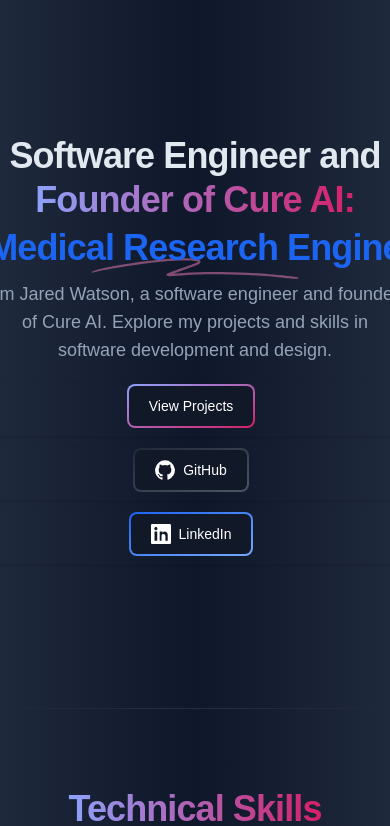
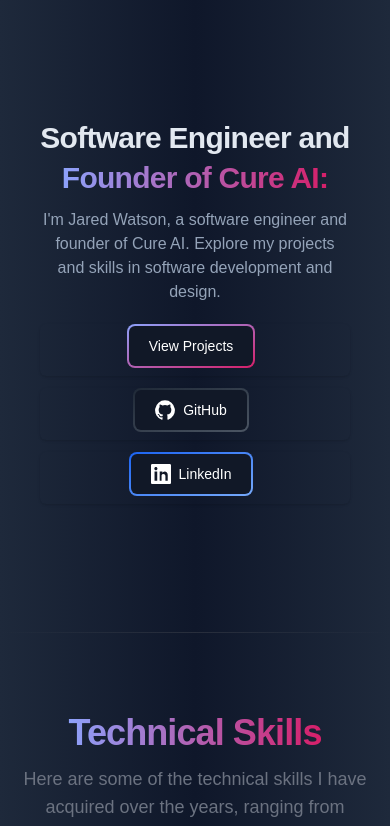
Before and after one commit to Jared-Watson1/personal-website, a React (Create React App) app in the folder personal-website/: page / in a window 390 px wide. Shown: the top 826 px of the page. Built offline with nearby package versions, Linux system fonts and the light colour scheme.

Commit message:
changed hero section for  mobile

```diff
--- a/personal-website/src/HeroSection.js
+++ b/personal-website/src/HeroSection.js
@@ -2,10 +2,10 @@
 
 const HeroSection = ({ scrollToProjects }) => {
   return (
-    <div className="relative isolate overflow-hidden px-6 py-24 sm:py-32 lg:overflow-visible lg:px-0">
+    <div className="relative isolate overflow-hidden px-6 py-20 sm:py-24 md:py-28 lg:overflow-visible lg:px-0">
       <div className="mx-auto mt-10 flex justify-center px-4 sm:mt-12 sm:px-6 md:mt-16 lg:mt-20 lg:px-8">
         <div className="text-center">
-          <h1 className="text-4xl font-extrabold tracking-tight text-slate-200 sm:text-5xl md:text-6xl">
+          <h1 className="text-3xl font-extrabold tracking-tight text-slate-200 sm:text-4xl md:text-5xl lg:text-6xl">
             <span className="block xl:inline">
               <span className="mb-1 block">Software Engineer and </span>
               <span className="bg-gradient-to-r from-indigo-400 to-pink-600 bg-clip-text text-transparent">
@@ -13,20 +13,20 @@
               </span>
             </span>
             <div className="mt-2">
-              <span className="relative mt-3 whitespace-nowrap text-blue-600">
+              <span className="relative mt-3 text-lg sm:text-xl md:text-2xl whitespace-normal text-blue-600">
                 <svg
                   aria-hidden="true"
                   viewBox="0 0 418 42"
-                  className="absolute top-3/4 left-0 right-0 m-auto h-[0.58em] w-fit fill-pink-400/50"
+                  className="absolute bottom-0 left-1/2 transform -translate-x-1/2 h-[0.58em] w-full fill-pink-400/50"
                   preserveAspectRatio="none"
                 >
                   <path d="M203.371.916c-26.013-2.078-76.686 1.963-124.73 9.946L67.3 12.749C35.421 18.062 18.2 21.766 6.004 25.934 1.244 27.561.828 27.778.874 28.61c.07 1.214.828 1.121 9.595-1.176 9.072-2.377 17.15-3.92 39.246-7.496C123.565 7.986 157.869 4.492 195.942 5.046c7.461.108 19.25 1.696 19.17 2.582-.107 1.183-7.874 4.31-25.75 10.366-21.992 7.45-35.43 12.534-36.701 13.884-2.173 2.308-.202 4.407 4.442 4.734 2.654.187 3.263.157 15.593-.78 35.401-2.686 57.944-3.488 88.365-3.143 46.327.526 75.721 2.23 130.788 7.584 19.787 1.924 20.814 1.98 24.557 1.332l.066-.011c1.201-.203 1.53-1.825.399-2.335-2.911-1.31-4.893-1.604-22.048-3.261-57.509-5.556-87.871-7.36-132.059-7.842-23.239-.254-33.617-.116-50.627.674-11.629.54-42.371 2.494-46.696 2.967-2.359.259 8.133-3.625 26.504-9.81 23.239-7.825 27.934-10.149 28.304-14.005.417-4.348-3.529-6-16.878-7.066Z" />
                 </svg>
-                <span className="relative">Medical Research Engine</span>
+                {/* <span className="relative">Medical Research Engine</span> */}
               </span>
             </div>
           </h1>
-          <p className="mx-auto mt-3 max-w-xl text-lg text-slate-400 sm:mt-5 md:mt-5">
+          <p className="mx-auto mt-3 max-w-xl text-base sm:text-lg md:text-xl text-slate-400 sm:mt-5 md:mt-5">
             I'm Jared Watson, a software engineer and founder of Cure AI.
             Explore my projects and skills in software development and design.
           </p>
```
